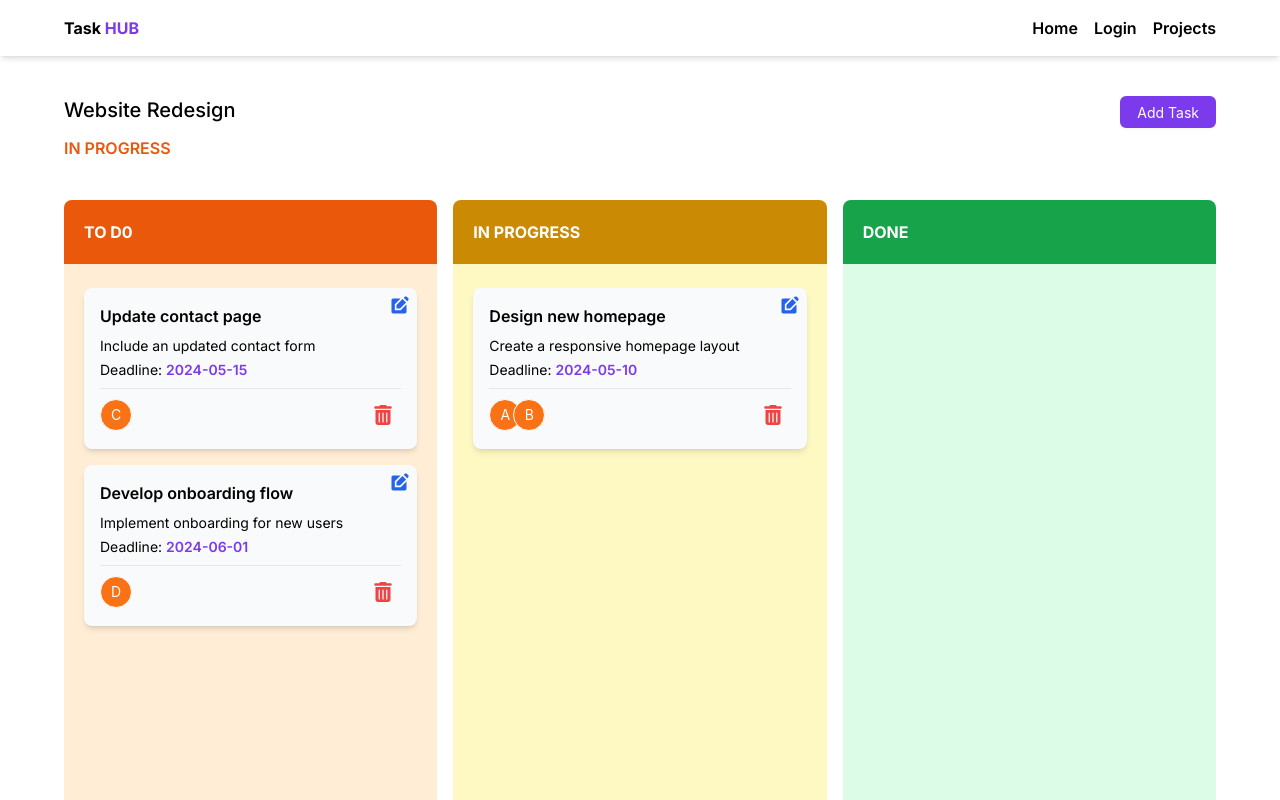
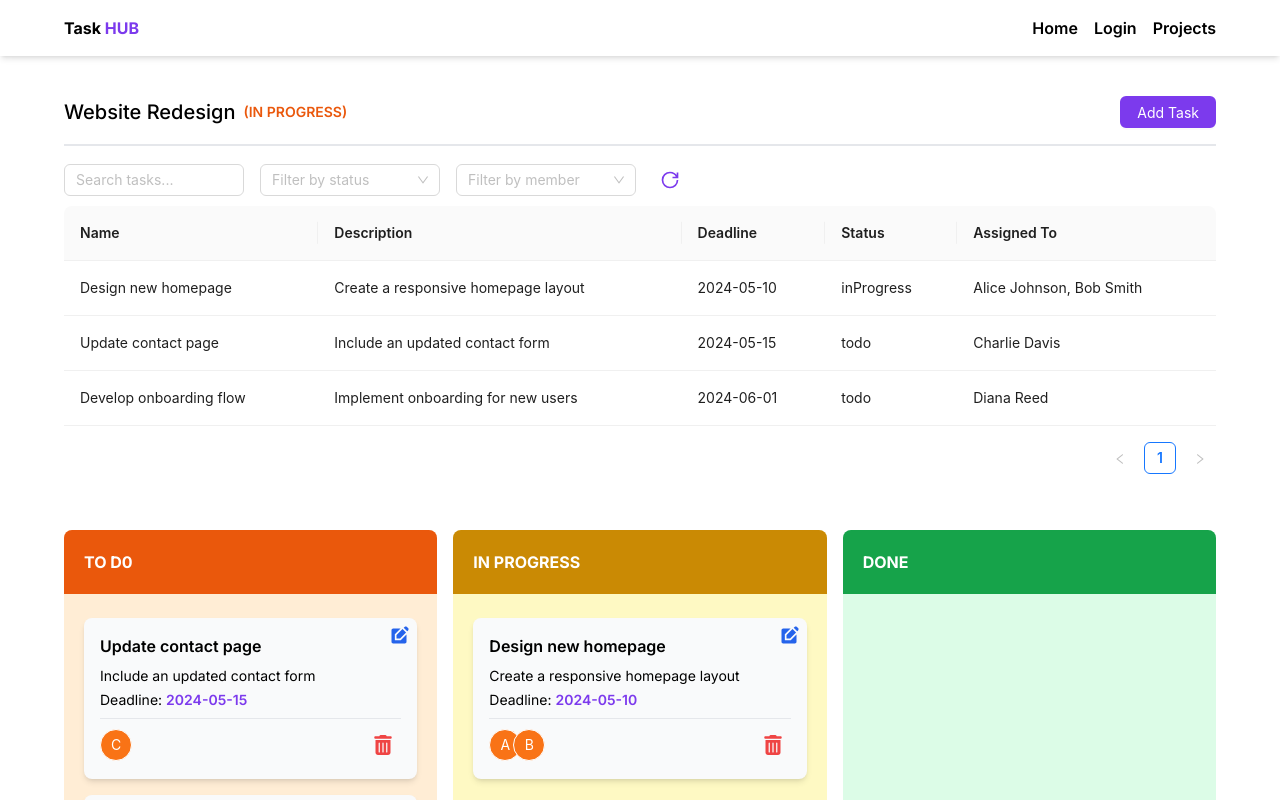
Before and after one commit to opu183059/TaskHub, a Next.js app: page /projects/1 in a window 1280 px wide. Shown: the top 800 px of the page. Built offline with nearby package versions, Linux system fonts and the light colour scheme.

Commit message:
Filter tasks table added

```diff
--- a/src/app/page.js
+++ b/src/app/page.js
@@ -3,9 +3,9 @@ import Image from "next/image";
 import Link from "next/link";
 export default function Home() {
   return (
-    <section className="">
+    <section className="pb-6 md:pb-0">
       <div className="container flex flex-col justify-center mx-auto sm:py-12 lg:py-24 lg:flex-row lg:justify-between">
-        <div className="flex p-6 mr-0 md:mr-5 lg:mr-10 md:p-0 flex-col justify-center text-center rounded-sm lg:max-w-md xl:max-w-lg lg:text-left">
+        <div className="flex p-6 my-5 md:my-0 mr-0 md:mr-5 lg:mr-10 md:p-0 flex-col justify-center text-center rounded-sm lg:max-w-md xl:max-w-lg lg:text-left">
           <div className="text-3xl font-bold leading-none sm:text-4xl">
             <h4>Wellcome to</h4>
             <h1 className="text-6xl text-violet-600">Task Hub</h1>
--- a/src/components/Forms/AddTaskForm.js
+++ b/src/components/Forms/AddTaskForm.js
@@ -86,7 +86,7 @@ const AddTaskForm = ({ setAddModalOpen, value, mode }) => {
                 label="Deadline"
                 rules={[{ required: true, message: 'Please select the deadline!' }]}
             >
-                <DatePicker style={{ width: '100%' }} />
+                <DatePicker />
             </Form.Item>
 
             <Form.Item
--- a/src/components/SingleProject.js
+++ b/src/components/SingleProject.js
@@ -7,6 +7,7 @@ import { Button, Modal } from 'antd';
 import AddTaskForm from './Forms/AddTaskForm';
 import useTaskStore from '@/store/useTaskStore';
 import LoadingSpinner from './LoadingSpinner';
+import TaskFilter from './TaskFilter';
 
 const SingleProject = () => {
     const params = useParams();
@@ -42,14 +43,15 @@ const SingleProject = () => {
 
     return (
         <>
-            <div>
-                <div className='mt-10 flex justify-between'>
-                    <div className=''>
-                        <h1 className='font-medium text-xl mb-3'>{data.name}</h1>
-                        <p className={`${data.status == "In Progress" ? "text-orange-600" : "text-violet-600"} uppercase font-semibold`}>{data.status}</p>
+            <div className='pb-8'>
+                <div className='mt-10 flex justify-between pb-4 border-b-2 mb-4'>
+                    <div className='flex gap-2 items-center'>
+                        <h1 className='font-medium text-xl'>{data.name}</h1>
+                        <p className={`${data.status == "In Progress" ? "text-orange-600" : "text-violet-600"} uppercase font-semibold text-sm`}>({data.status})</p>
                     </div>
                     <Button className='bg-violet-600 border-2 border-violet-600 hover:bg-violet-900 text-white' onClick={() => { setAddModalOpen(true) }}>Add Task</Button>
                 </div>
+                <TaskFilter />
                 <TaskBoard />
             </div>
             {/* add task modal */}
--- /dev/null
+++ b/src/components/TaskFilter.js
@@ -0,0 +1,111 @@
+import React, { useEffect, useState } from 'react';
+import { Table, Input, Select } from 'antd';
+import useTaskStore from '@/store/useTaskStore';
+import { GrPowerReset } from "react-icons/gr";
+
+const { Option } = Select;
+
+const TaskFilter = () => {
+    const tasks = useTaskStore(state => state.tasks);
+
+    const [filteredTasks, setFilteredTasks] = useState([]);
+    const [searchText, setSearchText] = useState('');
+    const [filterStatus, setFilterStatus] = useState(null);
+    const [filterAssignedTo, setFilterAssignedTo] = useState(null);
+
+    useEffect(() => {
+        setFilteredTasks(tasks)
+    }, [tasks])
+
+    console.log(filteredTasks);
+    const handleSearchChange = (e) => {
+        const value = e.target.value;
+        setSearchText(value);
+        filterTasks(value, filterStatus, filterAssignedTo);
+    };
+
+    const handleStatusChange = (value) => {
+        setFilterStatus(value);
+        filterTasks(searchText, value, filterAssignedTo);
+    };
+
+    const handleAssignedChange = (value) => {
+        setFilterAssignedTo(value);
+        filterTasks(searchText, filterStatus, value);
+    };
+
+    const filterTasks = (search, status, assignedTo) => {
+        let result = tasks;
+        if (search) {
+            result = result.filter(task =>
+                task.name.toLowerCase().includes(search.toLowerCase()) ||
+                task.description.toLowerCase().includes(search.toLowerCase())
+            );
+        }
+        if (status) {
+            result = result.filter(task => task.status === status);
+        }
+        if (assignedTo) {
+            result = result.filter(task => task.assigned_to.includes(assignedTo));
+        }
+        setFilteredTasks(result);
+    };
+
+    return (
+        <div>
+            <div className='flex flex-col md:flex-row gap-4 items-center mb-2'>
+                <div className='w-full md:w-auto flex gap-4 items-center'>
+                    <Input
+                        placeholder="Search tasks..."
+                        value={searchText}
+                        onChange={handleSearchChange}
+                        style={{ width: 180 }}
+                    />
+                    <Select
+                        placeholder="Filter by status"
+                        allowClear
+                        onChange={handleStatusChange}
+                        style={{ width: 180 }}
+                    >
+                        <Option value="inProgress">In Progress</Option>
+                        <Option value="todo">To Do</Option>
+                        <Option value="done">Done</Option>
+                    </Select>
+                </div>
+                <div className='w-full md:w-auto flex gap-4 items-center'>
+                    <Select
+                        placeholder="Filter by member"
+                        allowClear
+                        onChange={handleAssignedChange}
+                        style={{ width: 180 }}
+                    >
+                        {tasks.flatMap(task => task.assigned_to).filter((value, index, self) => self.indexOf(value) === index).map(member => (
+                            <Option key={member} value={member}>{member}</Option>
+                        ))}
+                    </Select>
+                    <button onClick={() => (
+                        setSearchText(""),
+                        setFilterStatus(""),
+                        setFilterAssignedTo(""),
+                        filterTasks('', '', '')
+                    )} className='p-2'>
+                        <GrPowerReset className='text-xl text-violet-600' />
+                    </button>
+                </div>
+            </div>
+            <Table
+                dataSource={filteredTasks}
+                style={{ overflow: "auto" }}
+                columns={[
+                    { title: 'Name', dataIndex: 'name', key: 'name' },
+                    { title: 'Description', dataIndex: 'description', key: 'description' },
+                    { title: 'Deadline', dataIndex: 'deadline', key: 'deadline' },
+                    { title: 'Status', dataIndex: 'status', key: 'status' },
+                    { title: 'Assigned To', dataIndex: 'assigned_to', key: 'assigned_to', render: assigned_to => assigned_to.join(', ') },
+                ]}
+            />
+        </div>
+    );
+};
+
+export default TaskFilter;
```
